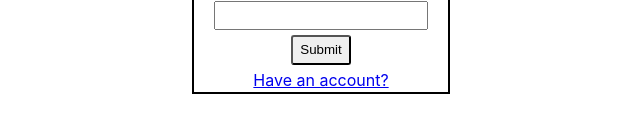
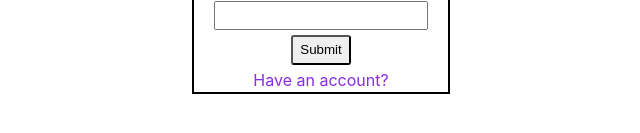
Before and after one commit to Tim-Quattrochi/MERN-Starter, a React (Vite) app in the folder client/: page /register in a window 1280 px wide. In both pictures the pointer is over the link "Have an account?". Shown: the part 545-678 px from the top of the page, without its empty margins (319-959 px from the left). Built offline with nearby package versions, Linux system fonts and the light colour scheme; no server answers.

Commit message:
minor style to Link aka anchor tag

```diff
--- a/client/src/pages/Register/register.css
+++ b/client/src/pages/Register/register.css
@@ -24,3 +24,11 @@ input[type="submit"] {
 .errorMsg {
   color: red;
 }
+
+a {
+  text-decoration: none;
+}
+
+a:hover {
+  color: blueviolet;
+}
```
